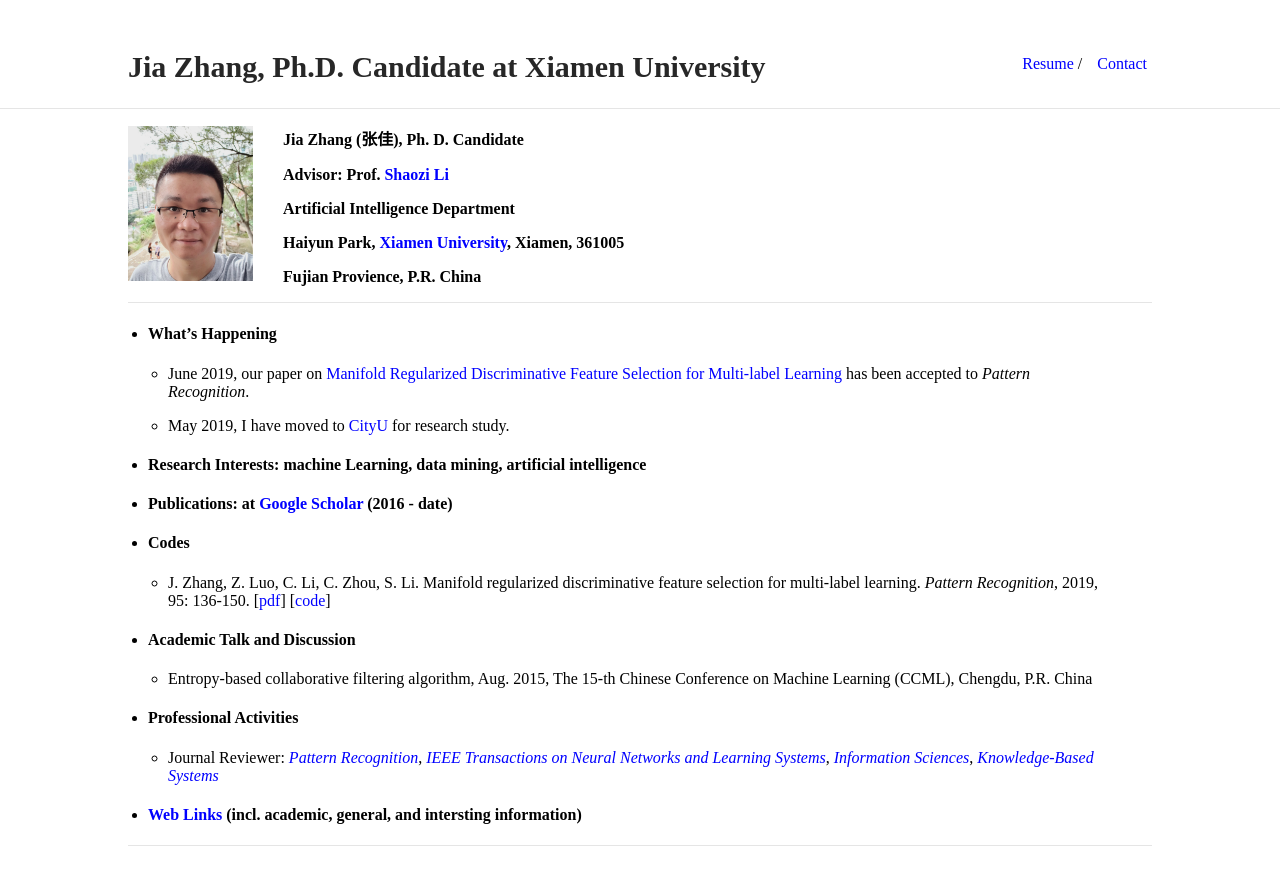
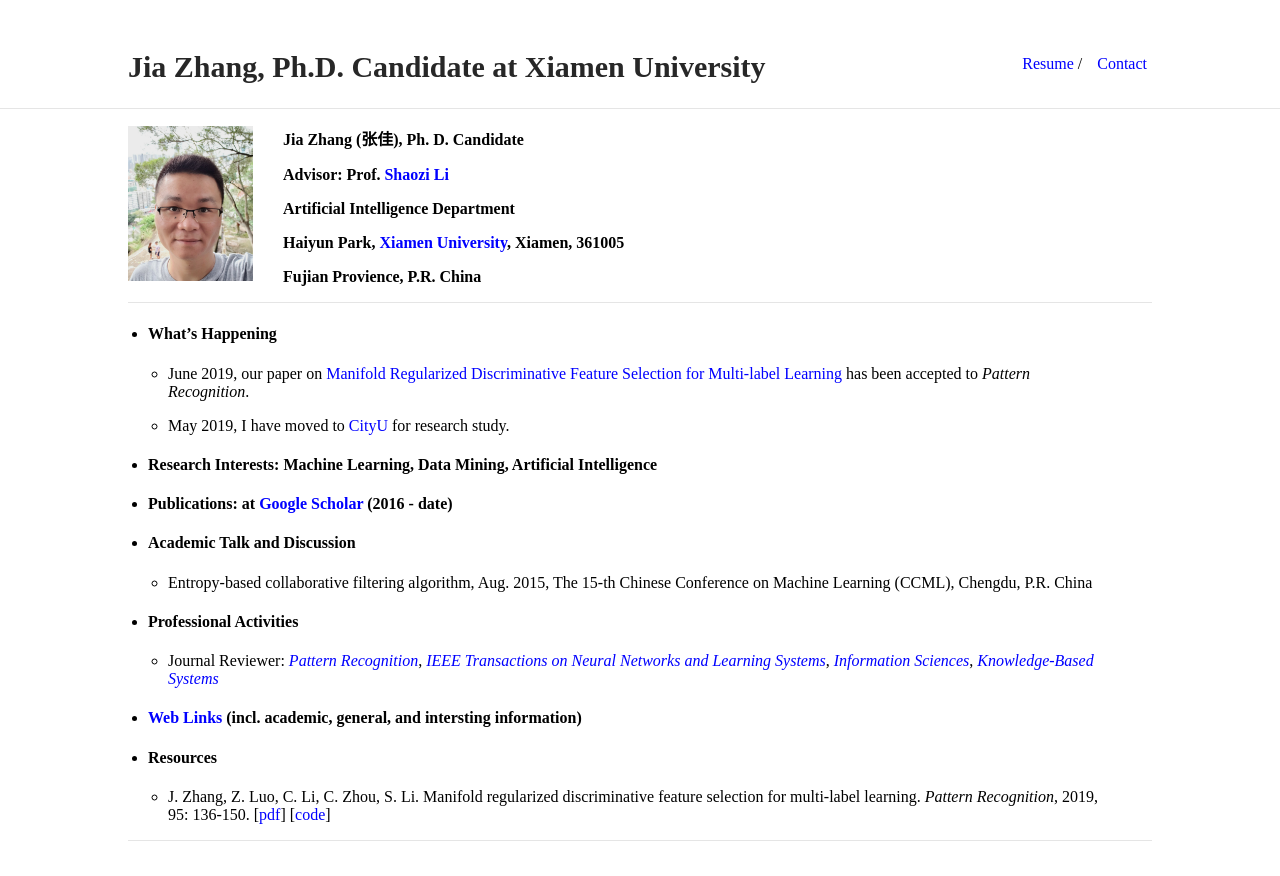
Before and after one commit to jiazhang-ml/jiazhang-ml.github.io, a Jekyll site: the page built from index.md, in a window 1280 px wide, cut to the strip 0-876 px from the top of the page. Built offline with Jekyll 4.4.1, drawn with Linux system fonts in a browser that asks for light colours; part of the change alters nothing that is shown.

Commit message:
Update index.md

```diff
--- a/index.md
+++ b/index.md
@@ -22,13 +22,9 @@ layout: default
 
     * May 2019, I have moved to [CityU](https://www.cityu.edu.hk/) for research study.
 
-* #### Research Interests: machine Learning, data mining, artificial intelligence
+* #### Research Interests: Machine Learning, Data Mining, Artificial Intelligence
 
 * #### Publications: at [Google Scholar](https://scholar.google.com.hk/citations?user=yBaTk-gAAAAJ&hl=en) (2016 - date)
-
-* #### Codes
-
-   * J. Zhang, Z. Luo, C. Li, C. Zhou, S. Li. Manifold regularized discriminative feature selection for multi-label learning. *Pattern Recognition*, 2019, 95: 136-150. [[pdf](1-s2.0-S0031320319302341-main.pdf)] [[code](MDFS-master.zip)]
 
 * #### Academic Talk and Discussion
 
@@ -39,3 +35,7 @@ layout: default
     * Journal Reviewer: [*Pattern Recognition*](https://www.journals.elsevier.com/pattern-recognition/), [*IEEE Transactions on Neural Networks and Learning Systems*](https://mc.manuscriptcentral.com/tnnls), [*Information Sciences*](https://www.journals.elsevier.com/information-sciences), [*Knowledge-Based Systems*](https://www.journals.elsevier.com/knowledge-based-systems)
 
 * #### [Web Links](links) (incl. academic, general, and intersting information)
+
+* #### Resources
+
+   * J. Zhang, Z. Luo, C. Li, C. Zhou, S. Li. Manifold regularized discriminative feature selection for multi-label learning. *Pattern Recognition*, 2019, 95: 136-150. [[pdf](1-s2.0-S0031320319302341-main.pdf)] [[code](MDFS-master.zip)]
```
